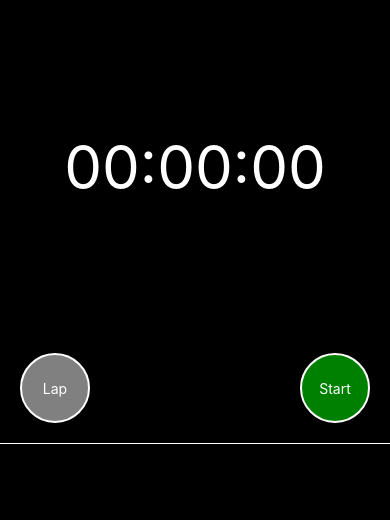
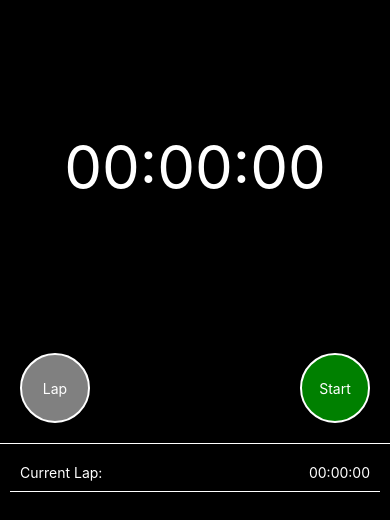
Before and after one commit to KhaIniesta/StopWatchMidtermTest, a React Native app: screen / in a window 390 px wide. Shown: the top 520 px of the page. Built offline with nearby package versions, Linux system fonts and the light colour scheme.

Commit message:
them current lap

```diff
--- a/App.tsx
+++ b/App.tsx
@@ -88,12 +88,10 @@ function App(): React.JSX.Element {
       </View>
 
       <View style={styles.lapsContainer}>
-        {evenStart ? (
-          <View style={styles.lap}>
-            <Text>Lap {laps.length + 1}:</Text>
-            <Text>{formatTime(elapsedTime)}</Text>
-          </View>
-        ) : null}
+        <View style={styles.lap}>
+          <Text style={{color: 'white'}}>Current Lap:</Text>
+          <Text style={{color: 'white'}}>{formatTime(elapsedTime-prevElapsedTime)}</Text>
+        </View>
         <View>
           {laps.map((lap, index) => (
             <View key={index} style={styles.lap}>
```
